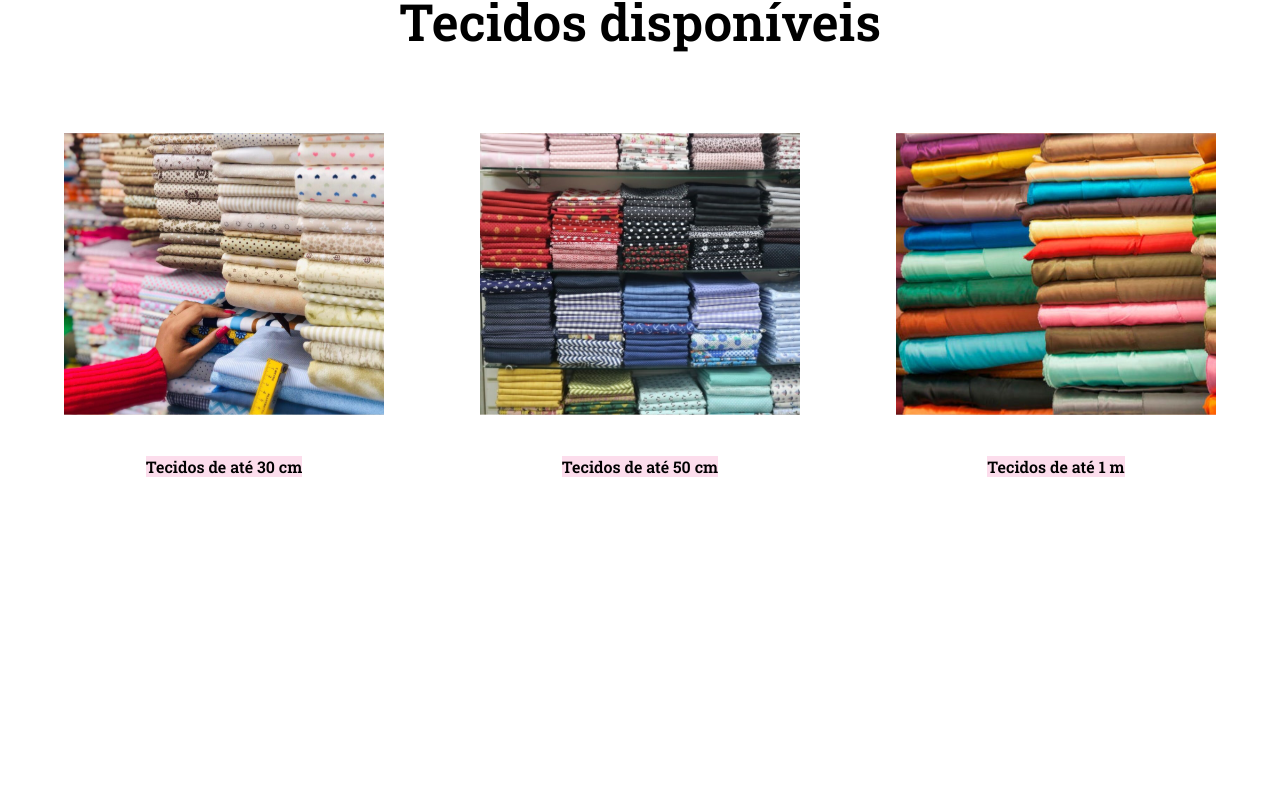
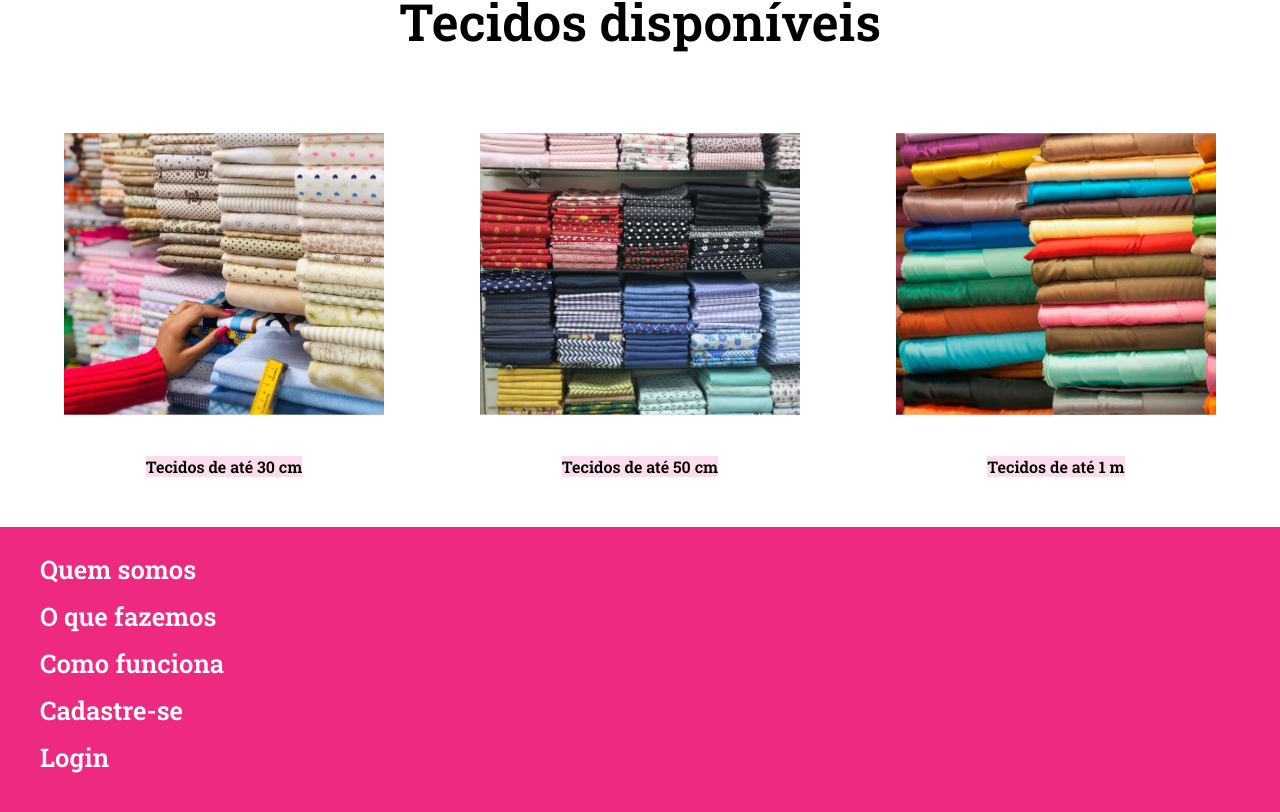
Before and after one commit to kasvrol/proviHack-NaoExistePlanetaB, a React (Create React App) app: page / in a window 1280 px wide. Shown: the part 3136-3948 px from the top of the page. Before the commit the page ends 3637 px from the top, so only its background shows below. Built offline with nearby package versions, Linux system fonts and the light colour scheme; the HTML template or start-up script is replaced by a standard one.

Commit message:
[FEAT][FOOTER] adição e importação do componente footer

```diff
--- /dev/null
+++ b/src/components/Footer/index.jsx
@@ -0,0 +1,27 @@
+import React from "react";
+import { NavLink } from "react-router-dom";
+import "../../style/custom.scss";
+
+function Footer() {
+    return (
+        <ul className="footerContainer">
+            <li>
+                <NavLink to={"/whoWeAre"}>Quem somos</NavLink>
+            </li>
+            <li>
+                <NavLink to={"/whoWeAre"}>O que fazemos</NavLink>
+            </li>
+            <li>
+                <NavLink to={"/marketplace"}>Como funciona</NavLink>
+            </li>
+            <li>
+                <NavLink to={"/signUp"}>Cadastre-se</NavLink>
+            </li>
+            <li>
+                <NavLink to={"/login"}>Login</NavLink>
+            </li>
+        </ul>
+    );
+}
+
+export default Footer;
--- a/src/components/Header/index.jsx
+++ b/src/components/Header/index.jsx
@@ -1,7 +1,5 @@
 import React from "react";
 import Button from "../Button";
-import image15 from "../../images/image15.svg";
-import logo from "../../images/logo.svg";
 import "../../style/header.scss";
 import { NavLink } from "react-router-dom";
 
@@ -30,14 +28,3 @@ function Header() {
 }
 
 export default Header;
-
-export function HeaderMobile() {
-    return (
-        <div className="HeaderMobileContainer">
-            <div className="HeaderListMobile">
-                <img src={logo} alt="logo  do site eConnectTextil" />
-                <img src={image15} alt="botão menu" />
-            </div>
-        </div>
-    );
-}
--- a/src/pages/blog.jsx
+++ b/src/pages/blog.jsx
@@ -5,6 +5,7 @@ import Button from "../components/Button";
 import SeamstressesCard from "../components/seamstressesCard";
 import Instructions from "../components/instructions";
 import Header from "../components/Header";
+import Footer from "../components/Footer";
 
 import seamstresses01 from "../images/seamstresses1.svg";
 import seamstresses02 from "../images/seamstresses2.svg";
@@ -60,6 +61,7 @@ function Blog() {
                 />
                 <Instructions />
             </main>
+            <Footer />
         </>
     );
 }
--- a/src/pages/home.jsx
+++ b/src/pages/home.jsx
@@ -6,6 +6,7 @@ import Button from "../components/Button";
 import { WhyThisCaseIsImpotant, Benefits } from "../components/aboutMore";
 import TissuesCard from "../components/tissuesCard";
 import Header from "../components/Header";
+import Footer from "../components/Footer";
 
 import image05 from "../images/image05.svg";
 import image06 from "../images/image06.svg";
@@ -38,6 +39,7 @@ function Home() {
                 <Benefits classNameTitle="WhoWeAreTitle" />
                 <TissuesCard />
             </main>
+            <Footer />
         </>
     );
 }
--- a/src/pages/login.jsx
+++ b/src/pages/login.jsx
@@ -2,6 +2,7 @@ import React from "react";
 import Logo from "../components/Logo";
 import { NavLink } from "react-router-dom";
 import Header from "../components/Header";
+import Footer from "../components/Footer";
 
 import image08 from "../images/image08.svg";
 
@@ -40,6 +41,7 @@ function Login() {
                     </NavLink>
                 </div>
             </main>
+            <Footer />
         </>
     );
 }
--- a/src/pages/marketplace.jsx
+++ b/src/pages/marketplace.jsx
@@ -2,6 +2,7 @@ import React from "react";
 import Logo from "../components/Logo";
 import Button from "../components/Button";
 import Header from "../components/Header";
+import Footer from "../components/Footer";
 
 import image14 from "../images/image14.svg";
 import image13 from "../images/image13.svg";
@@ -88,6 +89,7 @@ function Marketplace() {
                     </div>
                 </div>
             </main>
+            <Footer />
         </>
     );
 }
--- a/src/pages/signUp.jsx
+++ b/src/pages/signUp.jsx
@@ -1,6 +1,7 @@
 import React from "react";
 import Logo from "../components/Logo";
 import { NavLink } from "react-router-dom";
+import Footer from "../components/Footer";
 
 import image07 from "../images/image07.svg";
 
@@ -8,6 +9,7 @@ import "../style/signUp.scss";
 
 function Home() {
     return (
+        <>
             <main className="signUpContainer">
                 <Logo />
                 <img
@@ -94,6 +96,8 @@ function Home() {
                     <button className="cancelButton">Cancelar</button>
                 </NavLink>
             </main>
+            <Footer />
+        </>
     );
 }
 
--- a/src/pages/tissueDonation.jsx
+++ b/src/pages/tissueDonation.jsx
@@ -2,6 +2,7 @@ import React from "react";
 import Logo from "../components/Logo";
 import Button from "../components/Button";
 import Header from "../components/Header";
+import Footer from "../components/Footer";
 
 import image09 from "../images/image09.svg";
 
@@ -38,6 +39,7 @@ function tissuesDonation() {
                     />
                 </form>
             </main>
+            <Footer />
         </>
     );
 }
--- a/src/pages/tissues.jsx
+++ b/src/pages/tissues.jsx
@@ -5,6 +5,7 @@ import Logo from "../components/Logo";
 import ImageCard from "../components/Card/image-card";
 import Button from "../components/Button";
 import Header from "../components/Header";
+import Footer from "../components/Footer";
 
 import tissues01 from "../images/tissue01.svg";
 import tissues02 from "../images/tissue02.svg";
@@ -59,6 +60,7 @@ function outraC() {
                     color={"pink-button tissues-button"}
                 />
             </main>
+            <Footer />
         </>
     );
 }
--- a/src/pages/whoWeAre.jsx
+++ b/src/pages/whoWeAre.jsx
@@ -6,6 +6,7 @@ import { AboutMore } from "../components/aboutMore";
 import Button from "../components/Button";
 import Logo from "../components/Logo";
 import Header from "../components/Header";
+import Footer from "../components/Footer";
 import "../style/custom.scss";
 
 function whoWeAre() {
@@ -24,6 +25,7 @@ function whoWeAre() {
                     color={"pink-button"}
                 />
             </main>
+            <Footer />
         </>
     );
 }
--- a/src/style/custom.scss
+++ b/src/style/custom.scss
@@ -18,6 +18,24 @@
     @include directionOne(column);
 }
 
+.footerContainer {
+    font-size: 2vw;
+    list-style: none;
+    background-color: $pink;
+    padding-bottom: 2vw;
+    padding-top: 2vw;
+    margin-bottom: 0%;
+}
+
+.footerContainer li {
+    margin-bottom: 1vw;
+}
+
+.footerContainer li a {
+    text-decoration: none;
+    color: $white;
+}
+
 @media screen and (min-width: 700px) {
     .eConnectTextilLogo img {
         display: none;
```
Lines whose indentation alone changed are shown as unchanged.
